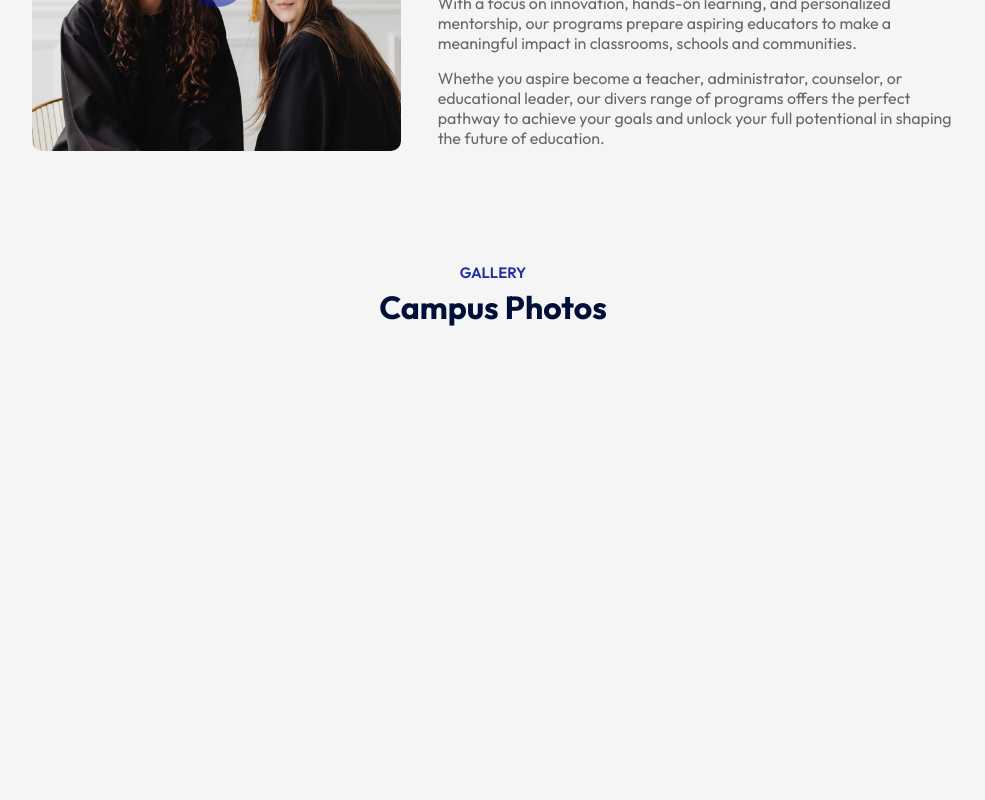
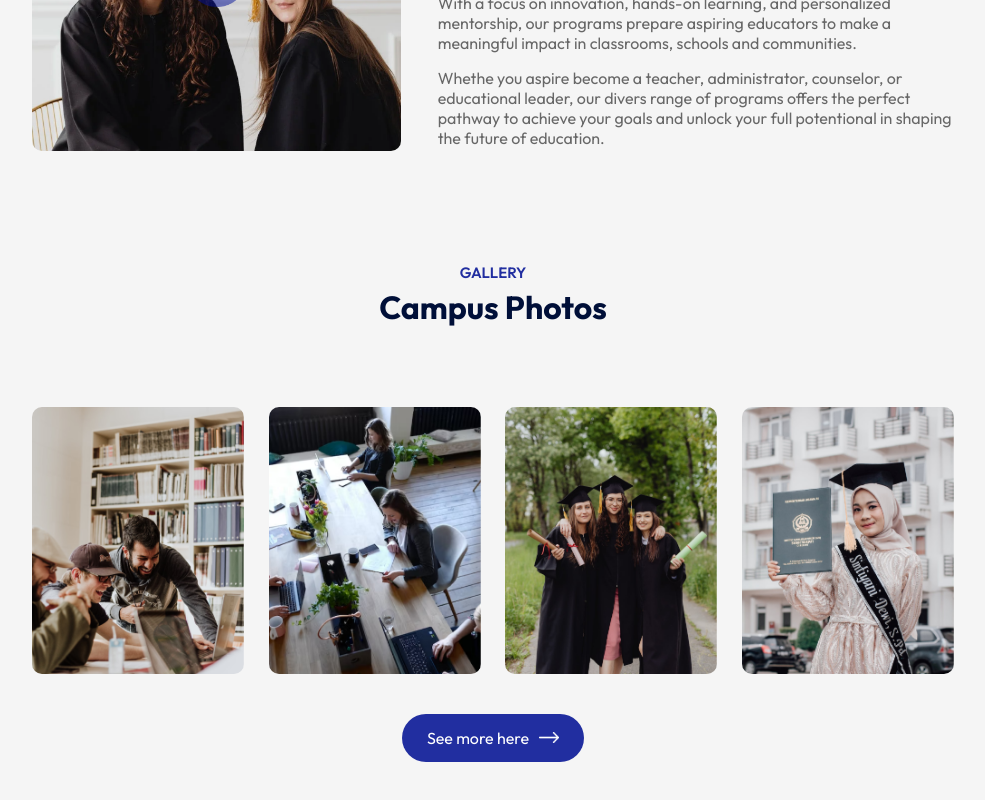
Before and after one commit to sacreations/EDU-site-test, a React (Vite) app: page / in a window 1280 px wide. Shown: the part 1611-2411 px from the top of the page, without its empty margins (147-1132 px from the left). Before the commit the page ends 1968 px from the top, so only its background shows below. Built offline with nearby package versions, Linux system fonts and the light colour scheme.

Commit message:
10.Campus-Section-Created.

```diff
--- a/src/App.jsx
+++ b/src/App.jsx
@@ -4,6 +4,7 @@
 import Programs from "./components/Programs/Programs.jsx";
 import Title from "./components/Title/Title.jsx";
 import About from "./components/About/About.jsx";
+import Campus from "./components/Campus/Campus.jsx";
 
 const App = () => {
   return (
@@ -15,6 +16,7 @@
         <Programs />
         <About />
         <Title subtitle="Gallery" title="Campus Photos" />
+        <Campus />
       </div>
     </div>
   );
--- /dev/null
+++ b/src/components/Campus/Campus.css
@@ -0,0 +1,15 @@
+.campus{
+    margin: 80px auto;
+    width:90%;
+    text-align: center;
+}
+.gallery{
+    display: flex;
+    align-items: center;
+    justify-content:space-between;
+    margin-bottom: 40px;
+}
+.gallery img{
+    width: 23%;
+    border-radius: 10px;
+}
--- /dev/null
+++ b/src/components/Campus/Campus.jsx
@@ -0,0 +1,26 @@
+import React from "react";
+import "./Campus.css";
+import gallery_1 from "/Users/thiniranilushan/Documents/Git-Hub/EDU-Site/react-edu-app/src/assets/gallery-1.png";
+import gallery_2 from "../../assets/gallery-2.png";
+import gallery_3 from "../../assets/gallery-3.png";
+import gallery_4 from "../../assets/gallery-4.png";
+import white_arrow from "../../assets/white-arrow.png";
+
+const Campus = () => {
+  return (
+    <div className="campus">
+      <div className="gallery">
+        <img src={gallery_1} alt="gallery-1" />
+        <img src={gallery_2} alt="gallery-2" />
+        <img src={gallery_3} alt="gallery-3" />
+        <img src={gallery_4} alt="gallery-4" />
+      </div>
+      <button className="btn dark-btn">
+        See more here
+        <img src={white_arrow} alt="white_arrow" />
+      </button>
+    </div>
+  );
+};
+
+export default Campus;
--- a/src/index.css
+++ b/src/index.css
@@ -38,3 +38,7 @@
     width: 20px;
     margin-left: 10px;
 }
+.btn.dark-btn{
+    background: #212EA0;
+    color:#fff;
+}
```
